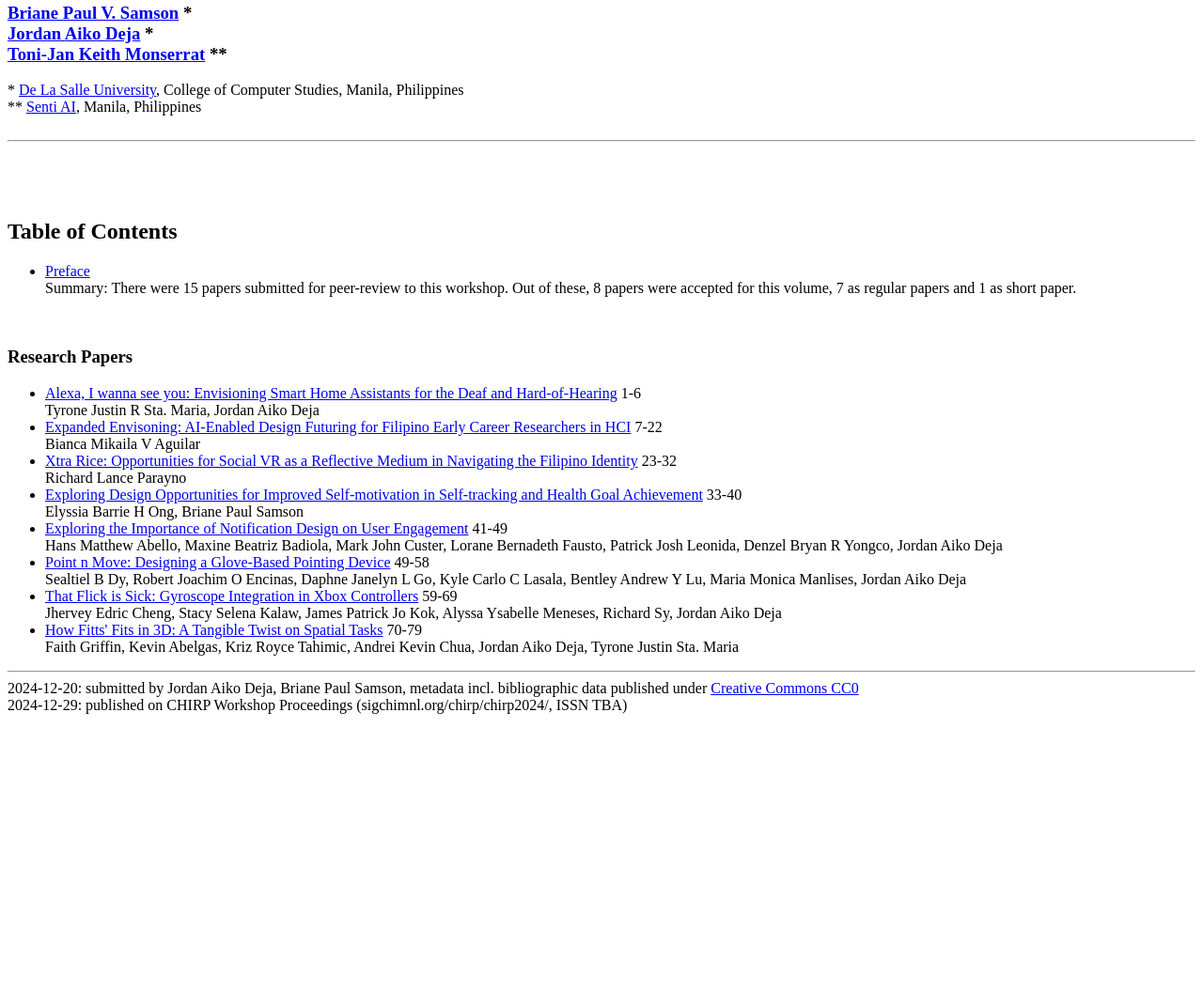
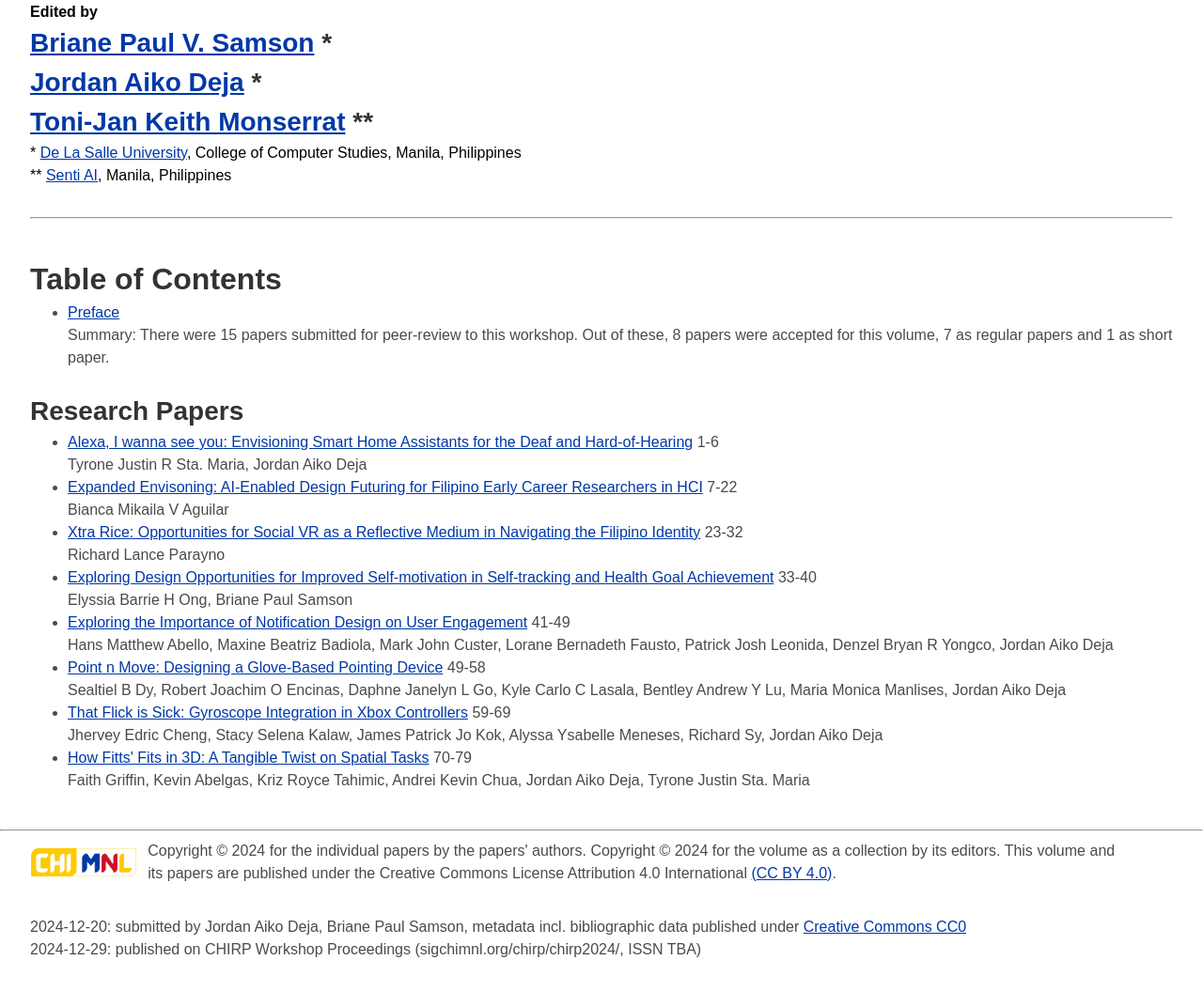
Before and after one commit to jrdndj/chirp, a plain HTML site: page proceedings/chirp2024/index.html in a window 1280 px wide. Shown: the part 473-1528 px from the top of the page at 94% size. Before the commit the page ends 1241 px from the top, so only its background shows below. Drawn offline with Linux system fonts and the light colour scheme.

Commit message:
add styling to chirp 2024 proceedings

```diff
--- a/chirp2024/normalize.css
+++ /dev/null
@@ -1,134 +0,0 @@
-:root {
-  --font-family-heading: Arial, sans-serif;
-  --font-family-body: Arial, sans-serif;
-  --color-dark-1: #333333;
-  --color-dark-2: #4a4a4a;
-  --color-chimnl-blue: #0038a8;
-  --color-chimnl-red: #ce1126;
-  --font-size-base: 1rem;
-}
-
-*,
-*::before,
-*::after {
-  box-sizing: border-box;
-}
-html {
-  scroll-behavior: smooth;
-}
-
-body,
-h1,
-h2,
-h3,
-h4,
-h5,
-p,
-figure,
-picture,
-ul,
-form {
-  margin: 0;
-}
-
-h1,
-h2,
-h3,
-h4,
-h5 {
-  font-family: var(--font-family-heading);
-  font-weight: bold;
-  color: var(--color-dark-1);
-}
-
-p,
-small,
-li,
-td {
-  font-family: var(--font-family-body);
-  font-weight: 400;
-  color: var(--color-dark-2);
-}
-
-body {
-  font-family: var(--font-family-body);
-  font-size: var(--font-size-base);
-  line-height: 1.5;
-  min-height: 100vh;
-}
-
-img,
-picture {
-  max-width: 100%;
-  display: block;
-}
-
-input,
-button,
-textarea,
-select {
-  font: inherit;
-}
-
-a {
-  color: var(--color-chimnl-blue);
-  transition: all ease-in-out 300ms;
-}
-
-a:hover {
-  color: #009e92;
-}
-
-button {
-  border: none;
-  cursor: pointer;
-}
-
-h1 {
-  font-size: 3rem;
-}
-
-h2 {
-  font-size: 2rem;
-}
-
-h3 {
-  font-size: 1.75rem;
-}
-
-h4 {
-  font-size: 1.5rem;
-}
-
-@media (prefers-reduced-motion: reduce) {
-  html:focus-within {
-    scroll-behavior: auto;
-  }
-
-  *,
-  *::before,
-  *::after {
-    animation-duration: 0.01ms !important;
-    animation-iteration-count: 1 !important;
-    transition-duration: 0.01ms !important;
-    scroll-behavior: auto !important;
-  }
-}
-
-@media only screen and (max-width: 699px) {
-  h1 {
-    font-size: 2rem;
-  }
-
-  h2 {
-    font-size: 1.75rem;
-  }
-
-  h3 {
-    font-size: 1.5rem;
-  }
-
-  h4 {
-    font-size: 1.25rem;
-  }
-}
--- a/chirp2024/style.css
+++ b/chirp2024/style.css
@@ -1,4 +1,4 @@
-@import "normalize.css";
+@import "/common/normalize.css";
 
 .container {
   max-width: 900px;
--- /dev/null
+++ b/common/normalize.css
@@ -0,0 +1,134 @@
+:root {
+    --font-family-heading: Arial, sans-serif;
+    --font-family-body: Arial, sans-serif;
+    --color-dark-1: #333333;
+    --color-dark-2: #4a4a4a;
+    --color-chimnl-blue: #0038a8;
+    --color-chimnl-red: #ce1126;
+    --font-size-base: 1rem;
+  }
+
+  *,
+  *::before,
+  *::after {
+    box-sizing: border-box;
+  }
+  html {
+    scroll-behavior: smooth;
+  }
+
+  body,
+  h1,
+  h2,
+  h3,
+  h4,
+  h5,
+  p,
+  figure,
+  picture,
+  ul,
+  form {
+    margin: 0;
+  }
+
+  h1,
+  h2,
+  h3,
+  h4,
+  h5 {
+    font-family: var(--font-family-heading);
+    font-weight: bold;
+    color: var(--color-dark-1);
+  }
+
+  p,
+  small,
+  li,
+  td {
+    font-family: var(--font-family-body);
+    font-weight: 400;
+    color: var(--color-dark-2);
+  }
+
+  body {
+    font-family: var(--font-family-body);
+    font-size: var(--font-size-base);
+    line-height: 1.5;
+    min-height: 100vh;
+  }
+
+  img,
+  picture {
+    max-width: 100%;
+    display: block;
+  }
+
+  input,
+  button,
+  textarea,
+  select {
+    font: inherit;
+  }
+
+  a {
+    color: var(--color-chimnl-blue);
+    transition: all ease-in-out 300ms;
+  }
+
+  a:hover {
+    color: #009e92;
+  }
+
+  button {
+    border: none;
+    cursor: pointer;
+  }
+
+  h1 {
+    font-size: 3rem;
+  }
+
+  h2 {
+    font-size: 2rem;
+  }
+
+  h3 {
+    font-size: 1.75rem;
+  }
+
+  h4 {
+    font-size: 1.5rem;
+  }
+
+  @media (prefers-reduced-motion: reduce) {
+    html:focus-within {
+      scroll-behavior: auto;
+    }
+
+    *,
+    *::before,
+    *::after {
+      animation-duration: 0.01ms !important;
+      animation-iteration-count: 1 !important;
+      transition-duration: 0.01ms !important;
+      scroll-behavior: auto !important;
+    }
+  }
+
+  @media only screen and (max-width: 699px) {
+    h1 {
+      font-size: 2rem;
+    }
+
+    h2 {
+      font-size: 1.75rem;
+    }
+
+    h3 {
+      font-size: 1.5rem;
+    }
+
+    h4 {
+      font-size: 1.25rem;
+    }
+  }
--- a/proceedings/chirp2024/index.html
+++ b/proceedings/chirp2024/index.html
@@ -1,11 +1,13 @@
 <!DOCTYPE html>
 <html lang="en">
-
   <head>
-  <meta http-equiv="Content-type" content="text/html;charset=utf-8">
-  <meta name="viewport" content="width=device-width, initial-scale=1.0">
-  <link rel="stylesheet" type="text/css" href="../ceur-ws.css">
-  <title>Proceedings of the CHIRP 2024: Transforming HCI Research in the Philippines Workshop</title>
+    <meta http-equiv="Content-type" content="text/html;charset=utf-8" />
+    <meta name="viewport" content="width=device-width, initial-scale=1.0" />
+    <link rel="stylesheet" type="text/css" href="./style.css" />
+    <title>
+      Proceedings of the CHIRP 2024: Transforming HCI Research in the
+      Philippines Workshop
+    </title>
   </head>
   <!--CEURLANG=eng -->
 
@@ -60,34 +62,6 @@
 #
 #</pre> -->
 
-
-
-  <table style="border: 0; border-spacing: 0; border-collapse: collapse; width: 95%">
-    <tbody>
-      <tr>
-        <td style="text-align: left; vertical-align: middle">
-          <a href="https://sigchimnl.org/chirp/chirp2024">
-            <div id="LOGO"></div>
-          </a>
-        </td>
-        <td style="text-align: right; vertical-align: middle">
-          <div style="float:left" id="CCBY"></div>
-          <span class="VOLNR">Vol-XXX</span> <br>
-          <span class="URN">urn:nbn:de:0074-XXX-C</span>
-          <p class="unobtrusive copyright" style="text-align: justify">Copyright &copy; 2024 for
-            the individual papers by the papers' authors.
-            Copyright &copy; <span class="PUBYEAR">2024</span> for the volume
-            as a collection by its editors.
-            This volume and its papers are published under the
-            Creative Commons License Attribution 4.0 International
-            <A HREF="https://creativecommons.org/licenses/by/4.0/">(<span class="LIC">CC BY 4.0</span>)</A>.
-          </p>
-        </td>
-      </tr>
-    </tbody>
-  </table>
-
-  <hr>
     <!-- <pre>
 
     # Instructions for the Proceedings Title
@@ -99,15 +73,28 @@
 # or sponsors.
 #</pre> -->
 
-  <br><br><br>
-
-  <h1><a href="https://sigchimnl.org/chirp/chirp2024/"><span class="VOLACRONYM">CHIRP 2024</span></a><br>
-    <span class="VOLTITLE">Transforming HCI Research in the Philippines Workshop</span>
+    <br /><br /><br />
+    <section class="container">
+      <h1>
+        <img
+          src="../../common/logos/logo-h.png"
+          alt="CHI MNL Horizontal Logo"
+          class="chi-mnl-logo"
+        />
+        <a href="https://sigchimnl.org/chirp/chirp2024/"
+          ><span class="VOLACRONYM">CHIRP 2024</span></a
+        ><br />
+        <span class="VOLTITLE"
+          >Transforming HCI Research in the Philippines Workshop</span
+        >
       </h1>
-  <br>
+      <br />
 
       <h3>
-    <span class="FULLTITLE">Proceedings of CHIRP 2024: Transforming HCI Research in the Philippines Workshop</span><br>
+        <span class="FULLTITLE"
+          >Proceedings of CHIRP 2024: Transforming HCI Research in the
+          Philippines Workshop</span
+        ><br />
         <!-- <pre># delete one of the following two CEURCOLOCATED lines:</pre> -->
         <!-- co-located with <span class="CEURCOLOCATED">NONE</span> -->
         <!-- co-located with 10th International Conference on Online Publishing (<span class="CEURCOLOCATED">OPub
@@ -116,32 +103,39 @@
       <h3><span class="LOCTIME">Binan, Laguna, May 9, 2024</span>.</h3>
       <!-- <pre># If the event is virtual, then specify "Virtual Event, City, Country ..." using the location of the local organizer of the event</pre> -->
 
-  <br>
+      <br />
       <b> Edited by </b>
       <p>
-
         <!-- <pre># use full names, but omit any academic title</pre> -->
       </p>
       <h3>
-    <a href="https://www.brianesamson.com/"><span class="VOLEDITOR">Briane Paul V. Samson</span></a> *<br>
+        <a href="https://www.brianesamson.com/"
+          ><span class="VOLEDITOR">Briane Paul V. Samson</span></a
+        >
+        *<br />
 
-    <a href="https://jrdndj.notion.site"> <span class="VOLEDITOR">Jordan Aiko Deja</span></a> *<br>
+        <a href="https://jrdndj.notion.site">
+          <span class="VOLEDITOR">Jordan Aiko Deja</span></a
+        >
+        *<br />
 
-    <a href="https://www.linkedin.com/in/tjmonsi/?originalSubdomain=ph"> <span class="VOLEDITOR">Toni-Jan Keith Monserrat</span></a> **<br>
+        <a href="https://www.linkedin.com/in/tjmonsi/?originalSubdomain=ph">
+          <span class="VOLEDITOR">Toni-Jan Keith Monserrat</span></a
+        >
+        **<br />
 
         <!-- <a href="http://www.personal-webpage.org/myhome/"><span class="CEURVOLEDITOR">Mary Editor</span></a> *<br>
       <span class="CEURVOLEDITOR">Peter Coeditor</span> **<br> -->
-
       </h3>
 
-  * <a href="https://www.dlsu.edu.ph">De La Salle University</a>,
-  College of Computer Studies, Manila, Philippines <br>
-  ** <a href="https://www.senti.ai">Senti AI</a>, Manila, Philippines<br>
-  <br>
+      * <a href="https://www.dlsu.edu.ph">De La Salle University</a>, College of
+      Computer Studies, Manila, Philippines <br />
+      ** <a href="https://www.senti.ai">Senti AI</a>, Manila, Philippines<br />
+      <br />
 
-  <hr>
+      <hr />
 
-  <br><br><br>
+    </section>
 
     <!-- <pre># Instructions for Table of Contents
 # The table of contents normally is a plain list of papers (with titles/authors).
@@ -172,9 +166,8 @@
 # You can disable this by prefixing the filename with the letter 'x', see xpreface below.
 #</pre> -->
 
-
-  <div class="TOC">
-    <h2> Table of Contents </h2>
+    <div class="TOC container">
+      <h2>Table of Contents</h2>
 
       <!-- <pre># Prefaces, frontmatter etc. typically have no explicit authors.
 # Note that the &lt;li id="..."&gt; attribute should have the same value as
@@ -189,47 +182,72 @@
 # </pre> -->
       <ul>
         <li id="preface">
-        <A href="preface.pdf">Preface</A><BR>
-        Summary: There were <span class="SUBMITTEDPAPERS">15</span> papers submitted for peer-review to this
-        workshop. Out of these,
-        <span class="ACCEPTEDPAPERS">8</span> papers were accepted for this volume,
-        <span class="ACCEPTEDREGULARPAPERS">7</span> as regular papers and
-        <span class="ACCEPTEDSHORTPAPERS">1</span> as short paper.
+          <a href="preface.pdf">Preface</a><br />
+          Summary: There were <span class="SUBMITTEDPAPERS">15</span> papers
+          submitted for peer-review to this workshop. Out of these,
+          <span class="ACCEPTEDPAPERS">8</span> papers were accepted for this
+          volume, <span class="ACCEPTEDREGULARPAPERS">7</span> as regular papers
+          and <span class="ACCEPTEDSHORTPAPERS">1</span> as short paper.
         </li>
       </ul>
-    <BR>
+      <br />
       <h3><span class="SESSION">Research Papers</span></h3>
 
       <ul>
-      <li id="paper2"><a href="Papers/paper2.pdf">
-          <span class="title">Alexa, I wanna see you: Envisioning Smart Home Assistants for the Deaf and Hard-of-Hearing</span></a>
-        <span class="pages">1-6</span><br>
+        <li id="paper2">
+          <a href="Papers/paper2.pdf">
+            <span class="title"
+              >Alexa, I wanna see you: Envisioning Smart Home Assistants for the
+              Deaf and Hard-of-Hearing</span
+            ></a
+          >
+          <span class="pages">1-6</span><br />
           <span class="author">Tyrone Justin R Sta. Maria</span>,
           <span class="author">Jordan Aiko Deja</span>
         </li>
 
-      <li id="paper3"><a href="Papers/paper3.pdf">
-          <span class="title">Expanded Envisoning: AI-Enabled Design Futuring for Filipino Early Career Researchers in HCI</span></a>
-        <span class="pages">7-22</span><br>
+        <li id="paper3">
+          <a href="Papers/paper3.pdf">
+            <span class="title"
+              >Expanded Envisoning: AI-Enabled Design Futuring for Filipino
+              Early Career Researchers in HCI</span
+            ></a
+          >
+          <span class="pages">7-22</span><br />
           <span class="author">Bianca Mikaila V Aguilar</span>
         </li>
 
-      <li id="paper4"><a href="Papers/paper4.pdf">
-          <span class="title">Xtra Rice: Opportunities for Social VR as a Reflective Medium in Navigating the Filipino Identity</span></a>
-        <span class="pages">23-32</span><br>
+        <li id="paper4">
+          <a href="Papers/paper4.pdf">
+            <span class="title"
+              >Xtra Rice: Opportunities for Social VR as a Reflective Medium in
+              Navigating the Filipino Identity</span
+            ></a
+          >
+          <span class="pages">23-32</span><br />
           <span class="author">Richard Lance Parayno</span>
         </li>
 
-      <li id="paper5"><a href="Papers/paper5.pdf">
-          <span class="title">Exploring Design Opportunities for Improved Self-motivation in Self-tracking and Health Goal Achievement</span></a>
-        <span class="pages">33-40</span><br>
+        <li id="paper5">
+          <a href="Papers/paper5.pdf">
+            <span class="title"
+              >Exploring Design Opportunities for Improved Self-motivation in
+              Self-tracking and Health Goal Achievement</span
+            ></a
+          >
+          <span class="pages">33-40</span><br />
           <span class="author">Elyssia Barrie H Ong</span>,
           <span class="author">Briane Paul Samson</span>
         </li>
 
-      <li id="paper6"><a href="Papers/paper6.pdf">
-          <span class="title">Exploring the Importance of Notification Design on User Engagement</span></a>
-        <span class="pages">41-49</span><br>
+        <li id="paper6">
+          <a href="Papers/paper6.pdf">
+            <span class="title"
+              >Exploring the Importance of Notification Design on User
+              Engagement</span
+            ></a
+          >
+          <span class="pages">41-49</span><br />
           <span class="author">Hans Matthew Abello</span>,
           <span class="author">Maxine Beatriz Badiola</span>,
           <span class="author">Mark John Custer</span>,
@@ -239,9 +257,13 @@
           <span class="author">Jordan Aiko Deja</span>
         </li>
 
-      <li id="paper12"><a href="Papers/paper12.pdf">
-          <span class="title">Point n Move: Designing a Glove-Based Pointing Device</span></a>
-        <span class="pages">49-58</span><br>
+        <li id="paper12">
+          <a href="Papers/paper12.pdf">
+            <span class="title"
+              >Point n Move: Designing a Glove-Based Pointing Device</span
+            ></a
+          >
+          <span class="pages">49-58</span><br />
           <span class="author">Sealtiel B Dy</span>,
           <span class="author">Robert Joachim O Encinas</span>,
           <span class="author"> Daphne Janelyn L Go</span>,
@@ -251,9 +273,14 @@
           <span class="author">Jordan Aiko Deja</span>
         </li>
 
-       <li id="paper13"><a href="Papers/paper13.pdf">
-          <span class="title">That Flick is Sick: Gyroscope Integration in Xbox Controllers</span></a>
-             <span class="pages">59-69</span><br>
+        <li id="paper13">
+          <a href="Papers/paper13.pdf">
+            <span class="title"
+              >That Flick is Sick: Gyroscope Integration in Xbox
+              Controllers</span
+            ></a
+          >
+          <span class="pages">59-69</span><br />
           <span class="author">Jhervey Edric Cheng</span>,
           <span class="author">Stacy Selena Kalaw</span>,
           <span class="author">James Patrick Jo Kok</span>,
@@ -262,9 +289,13 @@
           <span class="author">Jordan Aiko Deja</span>
         </li>
 
-       <li id="paper14"><a href="Papers/paper14.pdf">
-          <span class="title">How Fitts' Fits in 3D: A Tangible Twist on Spatial Tasks</span></a>
-        <span class="pages">70-79</span><br>
+        <li id="paper14">
+          <a href="Papers/paper14.pdf">
+            <span class="title"
+              >How Fitts' Fits in 3D: A Tangible Twist on Spatial Tasks</span
+            ></a
+          >
+          <span class="pages">70-79</span><br />
           <span class="author">Faith Griffin</span>,
           <span class="author">Kevin Abelgas</span>,
           <span class="author">Kriz Royce Tahimic</span>,
@@ -273,18 +304,59 @@
           <span class="author">Tyrone Justin Sta. Maria</span>
         </li>
       </ul>
-
-
     </div>
 
+    <hr />
 
-  <hr>
+    <div class="container">
+      <table
+        style="
+          border: 0;
+          border-spacing: 0;
+          border-collapse: collapse;
+          width: 95%;
+        "
+      >
+        <tbody>
+          <tr>
+            <td style="text-align: left; vertical-align: middle; border: none">
+              <a href="https://sigchimnl.org/chirp/chirp2024">
+                <div class="logo">
+                  <img
+                    src="../../common/logos/logo-h.png"
+                    alt="CHI MNL Horizontal Logo"
+                  />
+                </div>
+              </a>
+            </td>
+            <td style="text-align: right; vertical-align: middle; border: none">
+              <div style="float: left" id="CCBY"></div>
+              <p class="unobtrusive copyright" style="text-align: justify">
+                Copyright &copy; 2024 for the individual papers by the papers'
+                authors. Copyright &copy; <span class="PUBYEAR">2024</span> for
+                the volume as a collection by its editors. This volume and its
+                papers are published under the Creative Commons License
+                Attribution 4.0 International
+                <a href="https://creativecommons.org/licenses/by/4.0/"
+                  >(<span class="LIC">CC BY 4.0</span>)</a
+                >.
+              </p>
+            </td>
+          </tr>
+        </tbody>
+      </table>
+    </div>
+    <!-- <hr /> -->
+    <div class="container">
       <span class="unobtrusive">
-    2024-12-20: submitted by Jordan Aiko Deja, Briane Paul Samson,
-    metadata incl. bibliographic data published under <A
-      HREF="https://creativecommons.org/publicdomain/zero/1.0/">Creative Commons CC0</A><br>
-    <span >2024-12-29</span>: published on CHIRP Workshop Proceedings (sigchimnl.org/chirp/chirp2024/, ISSN TBA)
+        2024-12-20: submitted by Jordan Aiko Deja, Briane Paul Samson, metadata
+        incl. bibliographic data published under
+        <a href="https://creativecommons.org/publicdomain/zero/1.0/"
+          >Creative Commons CC0</a
+        ><br />
+        <span>2024-12-29</span>: published on CHIRP Workshop Proceedings
+        (sigchimnl.org/chirp/chirp2024/, ISSN TBA)
       </span>
+    </div>
   </body>
-
 </html>
--- /dev/null
+++ b/proceedings/chirp2024/style.css
@@ -0,0 +1,26 @@
+@import "/common/normalize.css";
+
+.container {
+  max-width: 1300px;
+  margin: 0 auto;
+  width: calc(100% - 4rem);
+  padding-bottom: 2rem;
+}
+
+.logo {
+  margin-right: 10px;
+}
+.logo img {
+  width: 200px;
+}
+
+
+span.unobtrusive{
+    font-family: var(--font-family-body);
+    font-weight: 400;
+    color: var(--color-dark-2);
+}
+
+.chi-mnl-logo{
+    max-width: 200px;
+}
```
Also changed, not shown: chirp2024/index.html (+3 -0 lines). Lines whose indentation alone changed are shown as unchanged.
